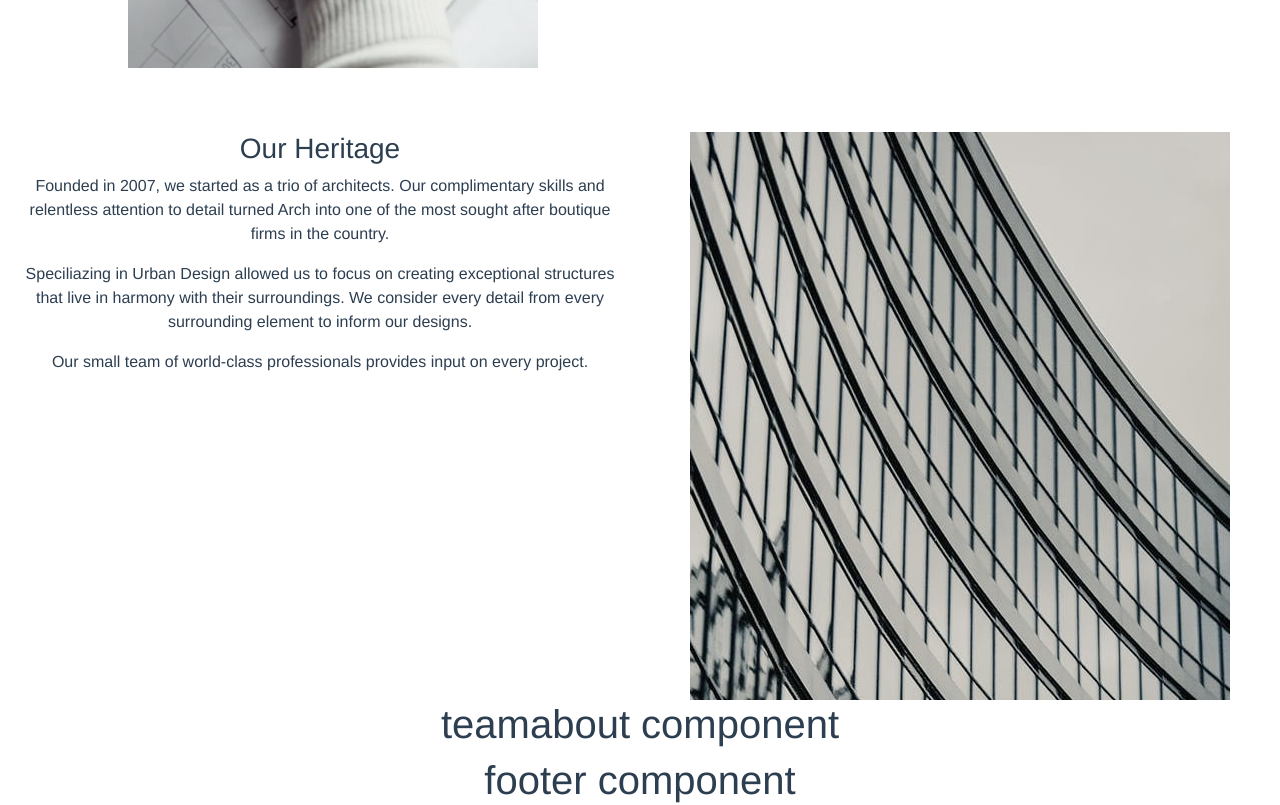
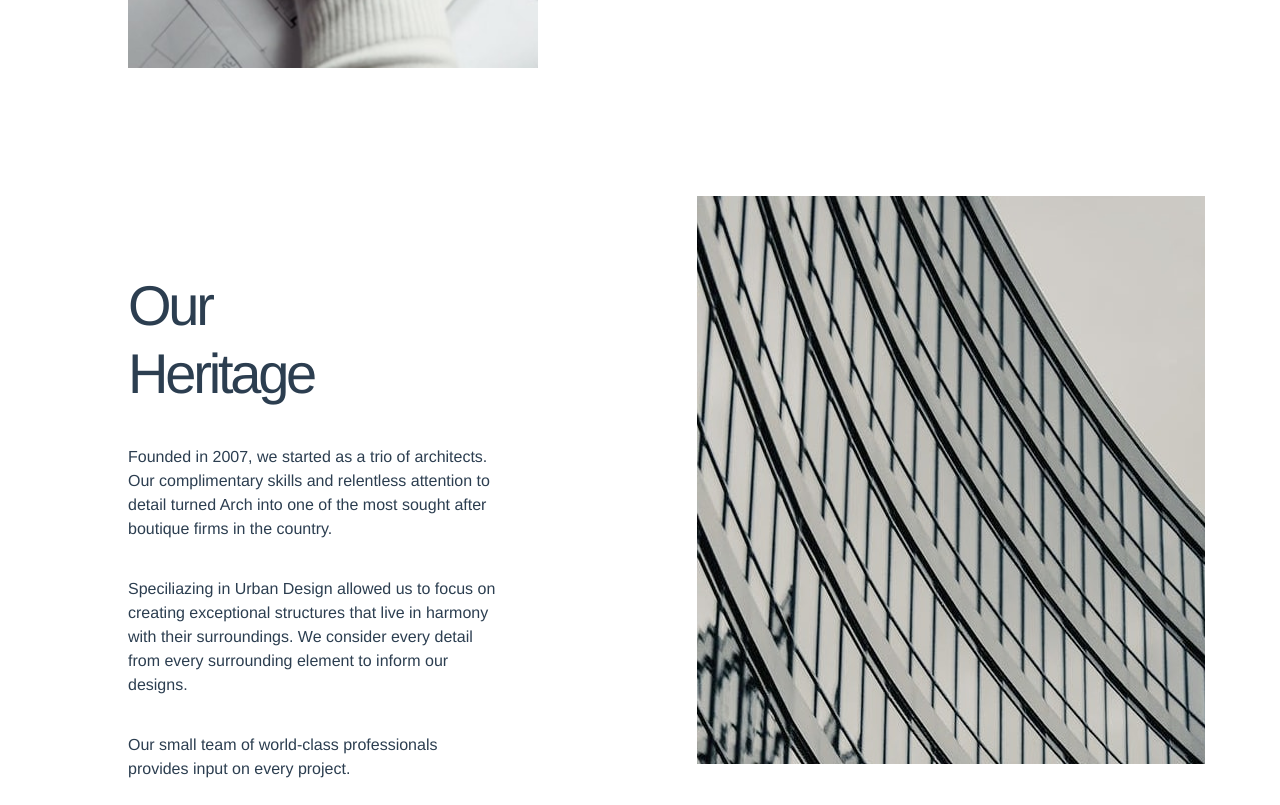
Before and after one commit to clf94-dev/arch-vue, a Vue app: page /about in a window 1280 px wide. Shown: the part 840-1645 px from the top of the page. Built offline with nearby package versions, Linux system fonts and the light colour scheme.

Commit message:
added style AboutMiddle

```diff
--- a/src/components/AboutMiddle.vue
+++ b/src/components/AboutMiddle.vue
@@ -36,4 +36,59 @@ export default {
 };
 </script>
 
-<style scoped></style>
+<style scoped>
+.middle-cont {
+  padding: 5% 7% 5% 10%;
+  text-align: start;
+}
+
+@media screen and (max-width: 1081px) {
+  .middle-cont {
+    padding: 4% 7% 4% 10%;
+  }
+}
+
+.middle-cont .text-col {
+  padding-top: 7%;
+  padding-right: 15%;
+  width: 100%;
+}
+
+@media screen and (min-width: 800px) {
+  .middle-cont .text-col {
+    width: 50%;
+  }
+}
+
+.middle-cont .text-col h3 {
+  font-size: 56px;
+  font-weight: 300;
+  letter-spacing: -0.2rem;
+  padding-bottom: 10px;
+  padding-right: 50%;
+}
+
+.middle-cont .text-col p {
+  font-size: 16px;
+  padding-top: 20px;
+}
+
+.middle-cont .img-col {
+  width: 100%;
+  padding-left: 3.5%;
+  overflow-x: hidden;
+  display: block;
+}
+
+@media screen and (min-width: 800px) {
+  .middle-cont .img-col {
+    width: 50%;
+  }
+}
+
+@media screen and (max-width: 757px) {
+  .middle-cont .img-col {
+    display: none;
+  }
+}
+</style>
```
